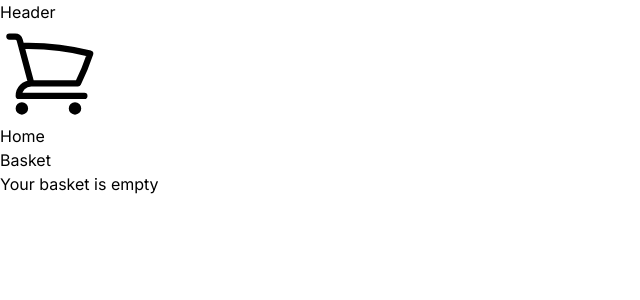
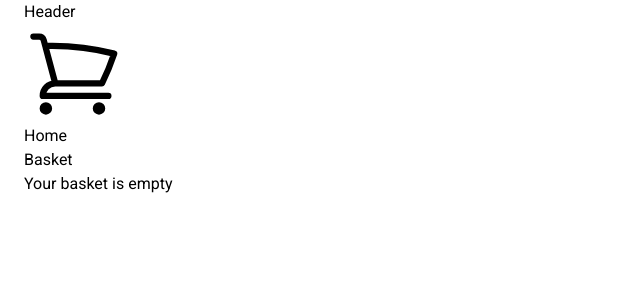
Before and after one commit to josef5/next-supermarket, a Next.js app: page /basket in a window 1280 px wide. Shown: the top 300 px of the page, without its empty margins (0-640 px from the left). Built offline with nearby package versions, Linux system fonts and the light colour scheme.

Commit message:
add: Roboto font

```diff
--- a/src/app/layout.tsx
+++ b/src/app/layout.tsx
@@ -1,11 +1,15 @@
 import type { Metadata } from "next";
-import { Inter } from "next/font/google";
+import { Inter, Roboto } from "next/font/google";
 import "./globals.css";
 import Header from "../components/Header";
 import { getCart, clearCart } from "@/api/cart";
 import { CartProvider } from "@/components/CartContext";
 
 const inter = Inter({ subsets: ["latin"] });
+const roboto = Roboto({
+  weight: ["400", "700"],
+  subsets: ["latin"],
+});
 
 export const metadata: Metadata = {
   title: "Create Next App",
@@ -26,7 +30,7 @@
 
   return (
     <html lang="en">
-      <body className={inter.className}>
+      <body className={`${roboto.className} mx-6`}>
         <CartProvider cart={cart}>
           <Header />
           <main className="">{children}</main>
```
